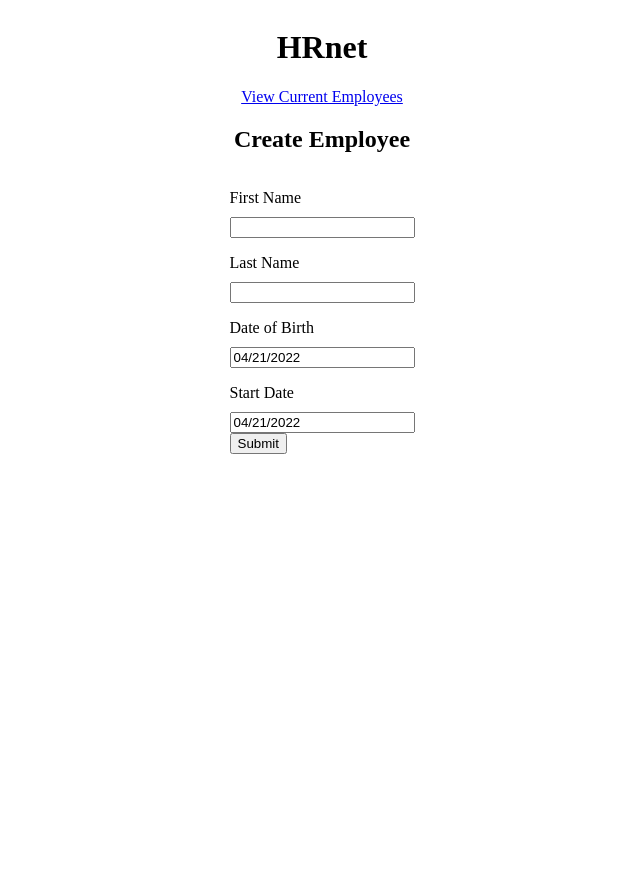
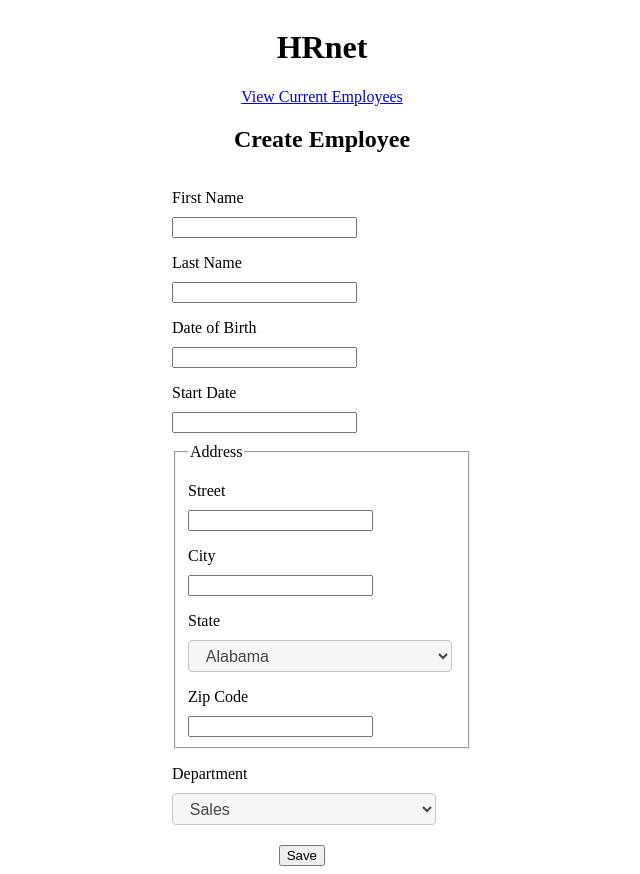
Before and after one commit to Devnicolay/LauraNicolay_14_13042022, a React (Create React App) app: page / in a window 1280 px wide. Shown: the whole page, without its empty margins (318-958 px from the left). Before the commit the page ends 800 px from the top, so only its background shows below. Built offline with nearby package versions, Linux system fonts and the light colour scheme.

Commit message:
Finalisation implémentation formulaire page home

```diff
--- /dev/null
+++ b/src/assets/statesList.js
@@ -0,0 +1,53 @@
+export const states = [
+  { label: "Alabama" },
+  { label: "Alaska" },
+  { label: "Arizona" },
+  { label: "Arkansas" },
+  { label: "California" },
+  { label: "Colorado" },
+  { label: "Connecticut" },
+  { label: "Delaware" },
+  { label: "District of Columbia" },
+  { label: "Florida" },
+  { label: "Georgia" },
+  { label: "Hawaii" },
+  { label: "Idaho" },
+  { label: "Illinois" },
+  { label: "Indiana" },
+  { label: "Iowa" },
+  { label: "Kansa" },
+  { label: "Kentucky" },
+  { label: "Lousiana" },
+  { label: "Maine" },
+  { label: "Maryland" },
+  { label: "Massachusetts" },
+  { label: "Michigan" },
+  { label: "Minnesota" },
+  { label: "Mississippi" },
+  { label: "Missouri" },
+  { label: "Montana" },
+  { label: "Nebraska" },
+  { label: "Nevada" },
+  { label: "New Hampshire" },
+  { label: "New Jersey" },
+  { label: "New Mexico" },
+  { label: "New York" },
+  { label: "North Carolina" },
+  { label: "North Dakota" },
+  { label: "Ohio" },
+  { label: "Oklahoma" },
+  { label: "Oregon" },
+  { label: "Pennsylvania" },
+  { label: "Rhode Island" },
+  { label: "South Carolina" },
+  { label: "South Dakota" },
+  { label: "Tennessee" },
+  { label: "Texas" },
+  { label: "Utah" },
+  { label: "Vermont" },
+  { label: "Virginia" },
+  { label: "Washington" },
+  { label: "West Virginia" },
+  { label: "Wisconsin" },
+  { label: "Wyoming" },
+];
--- a/src/components/atoms/AtomDatePicker.tsx
+++ b/src/components/atoms/AtomDatePicker.tsx
@@ -5,7 +5,7 @@ import 'react-datepicker/dist/react-datepicker.css'
 const AtomDatePicker = () => {
   const [startDate, setStartDate] = useState(new Date());
   return (
-    <DatePicker selected={startDate} onChange={(date) => setStartDate(date)} />
+    <DatePicker  onChange={(date) => setStartDate(date)} />
   );
 };
 
--- a/src/components/atoms/AtomInput.tsx
+++ b/src/components/atoms/AtomInput.tsx
@@ -3,11 +3,12 @@ import { Field } from 'formik';
 
 interface AtomInputProps {
     id: string;
+    type: string;
 }
 
 const AtomInput = (props: AtomInputProps) => {
     return (
-            <Field id={props.id} name={props.id} />
+            <Field id={props.id} name={props.id} type={props.type} />
     );
 };
 
--- a/src/components/atoms/AtomSubmitButton.tsx
+++ b/src/components/atoms/AtomSubmitButton.tsx
@@ -2,7 +2,7 @@ import React from 'react';
 
 const SubmitButton = () => {
     return (
-        <button type="submit">Submit</button>
+        <button type="submit">Save</button>
     );
 };
 
--- /dev/null
+++ b/src/components/molecules/MoleculeDataList.tsx
@@ -0,0 +1,19 @@
+import React from 'react';
+import AtomLabel from '../atoms/AtomLabel.tsx';
+
+const MoleculeDataList = () => {
+    return (
+        <div>
+            <AtomLabel htmlfor="department" nameLabel={"Department"} />
+            <select name="department" id="department">
+                    <option>Sales</option>
+                    <option>Marketing</option>
+                    <option>Engineering</option>
+                    <option>Human Resources</option>
+                    <option>Legal</option>
+                </select>
+        </div>
+    );
+};
+
+export default MoleculeDataList;
--- a/src/components/molecules/MoleculeFieldText.tsx
+++ b/src/components/molecules/MoleculeFieldText.tsx
@@ -13,7 +13,7 @@ const MoleculeFieldText = (props: FieldText) => {
     return (
         <div>
             <AtomLabel htmlfor={props.htmlfor} nameLabel={props.nameLabel} />
-          <AtomInput id={props.id} />
+          <AtomInput id={props.id} type={"text"} />
           <AtomErrorMsg />
         </div>
     );
--- /dev/null
+++ b/src/components/molecules/MoleculeFieldsetAddress.tsx
@@ -0,0 +1,42 @@
+import React from 'react';
+import AtomLabel from '../atoms/AtomLabel.tsx';
+import AtomInput from '../atoms/AtomInput.tsx';
+import AtomErrorMsg from '../atoms/AtomErrorMsg.tsx';
+import { states } from '../../assets/statesList'
+
+interface StateForm {
+    label: string
+}
+
+interface FormData {
+    [key: string]: StateForm;
+}
+
+const MoleculeFieldsetAddress = (props: FormData) => {
+    return (
+        <fieldset className='address'>
+            <legend>Address</legend>
+            <AtomLabel htmlfor="street" nameLabel={"Street"} />
+          <AtomInput id={"street"} type={"text"} />
+          <AtomErrorMsg />
+
+          <AtomLabel htmlfor="city" nameLabel={"City"} />
+          <AtomInput id={"city"} type={"text"} />
+          <AtomErrorMsg />
+
+          <AtomLabel htmlfor="state" nameLabel={"State"} />
+          <select name="state" id="state">
+              {states.map((state,index) => (
+                  <option key={index} value={state.label}>{state.label}</option>
+              ))}
+          </select>
+          <AtomErrorMsg />
+
+          <AtomLabel htmlfor="zip-code" nameLabel={"Zip Code"} />
+          <AtomInput id={"zip-code"} type={"number"} />
+          <AtomErrorMsg />
+        </fieldset>
+    );
+};
+
+export default MoleculeFieldsetAddress;
--- a/src/pages/Home.tsx
+++ b/src/pages/Home.tsx
@@ -6,6 +6,9 @@ import * as Yup from 'yup';
 import AtomSubmitButton from '../components/atoms/AtomSubmitButton.tsx';
 import MoleculeFieldText from '../components/molecules/MoleculeFieldText.tsx';
 import MoleculeDatePicker from '../components/molecules/MoleculeDatePicker.tsx';
+import MoleculeFieldsetAddress from '../components/molecules/MoleculeFieldsetAddress.tsx';
+import {states} from '../assets/statesList'
+import MoleculeDataList from '../components/molecules/MoleculeDataList.tsx';
 
 interface Values {
     firstName: string;
@@ -58,6 +61,9 @@ const Home = () => {
 
           <MoleculeDatePicker htmlfor="startDate" nameLabel={"Start Date"} />
 
+          <MoleculeFieldsetAddress states={states} />
+
+          <MoleculeDataList />
 
           <AtomSubmitButton />
         </Form>
--- a/src/sass/layout/home/_home.scss
+++ b/src/sass/layout/home/_home.scss
@@ -10,6 +10,9 @@
     flex-direction: column;
     align-items: center;
     justify-content: center;
+    form {
+        width: 300px;
+    }
     label {
         display: block;
         margin-top: 1rem;
@@ -21,4 +24,18 @@
     .field-error {
         color: red;
     }
+    select {
+        width: 16.5em;
+        height: 2em;
+        border: 1px solid #c5c5c5;
+        border-radius: 4px;
+        background-color: #F6F6F6;
+        color: #454545;
+        font-size: 1em;
+        padding-left: 0.8em;
+    }
+    button {
+        margin: 1.5em 0em 0em 8em;
+
+    }
 }
--- a/src/styles/style.css
+++ b/src/styles/style.css
@@ -31,6 +31,9 @@
   align-items: center;
   justify-content: center;
 }
+.container form {
+  width: 300px;
+}
 .container label {
   display: block;
   margin-top: 1rem;
@@ -42,5 +45,18 @@
 .container .field-error {
   color: red;
 }
+.container select {
+  width: 16.5em;
+  height: 2em;
+  border: 1px solid #c5c5c5;
+  border-radius: 4px;
+  background-color: #F6F6F6;
+  color: #454545;
+  font-size: 1em;
+  padding-left: 0.8em;
+}
+.container button {
+  margin: 1.5em 0em 0em 8em;
+}
 
 /*# sourceMappingURL=style.css.map */
```
Also changed, not shown: src/components/atoms/AtomSelect.tsx (added), 1 other file (tests, documents, lock files or other folders).
